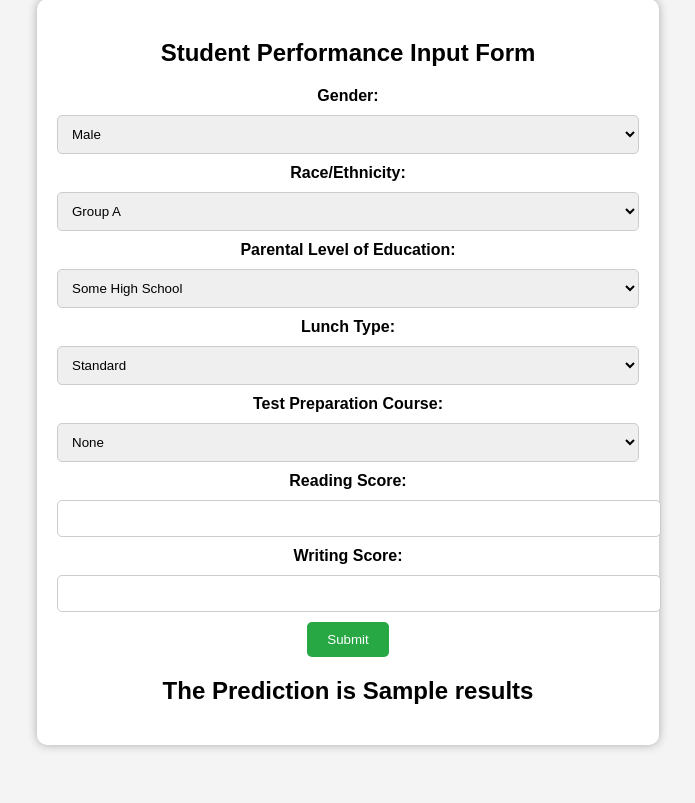
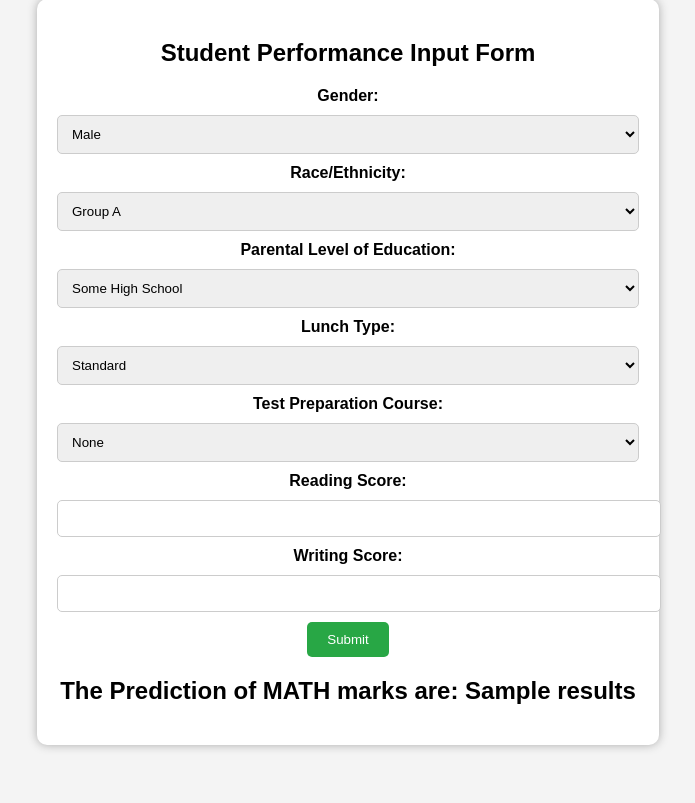
Before and after one commit to yashgunjal95/ML_Projects, a Flask app: template templates/home.html in a window 1280 px wide. Shown: the part 59-862 px from the top of the page, without its empty margins (292-987 px from the left). Run offline with Flask 3, Linux system fonts and the light colour scheme; the template is opened without the code that fills it: most values are stand-ins (such as "Sample title", 1, 10 or a date in 2020).

Commit message:
Changing the prediction sentence

```diff
--- a/templates/home.html
+++ b/templates/home.html
@@ -89,7 +89,7 @@
 
             <input type="submit" value="Submit">
         </form>
-        <h2>The Prediction is {{ results }}</h2>
+        <h2>The Prediction of MATH marks are: {{ results }}</h2>
     </div>
 </body>
 </html>
```
